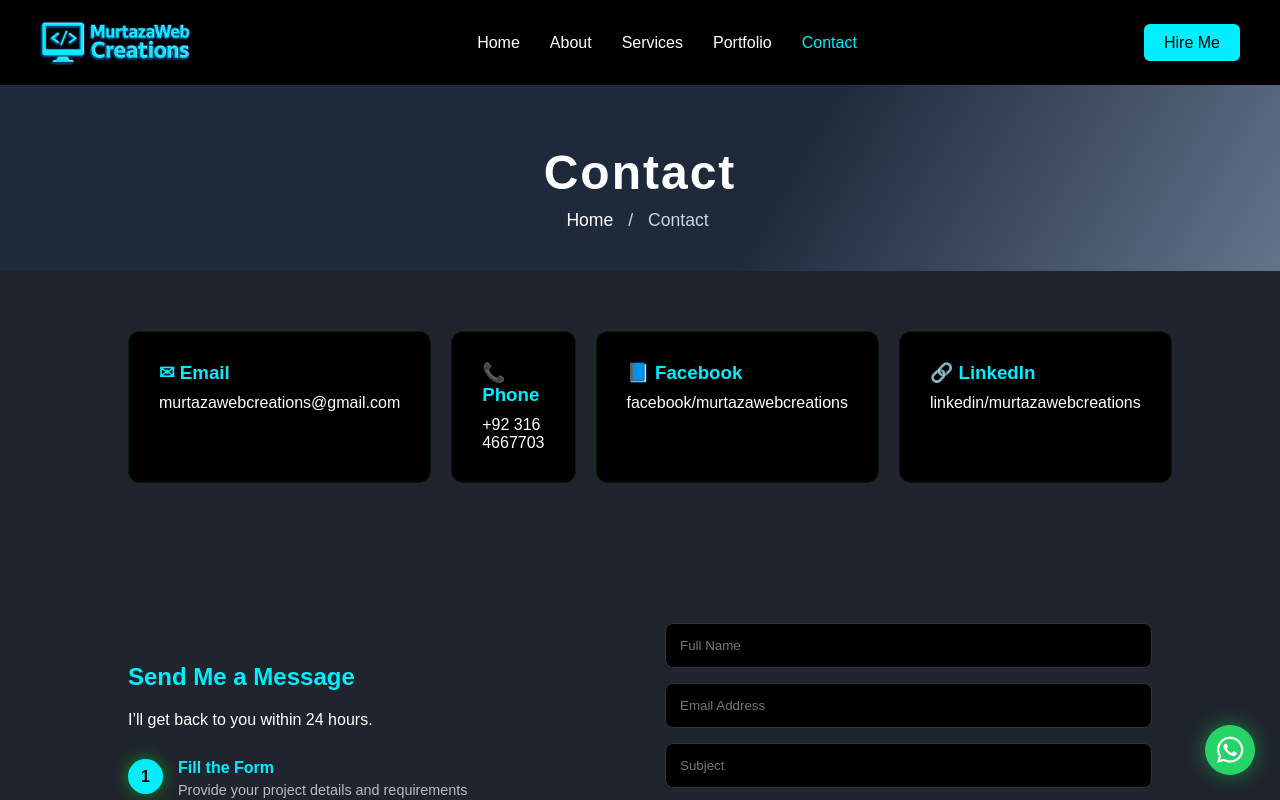
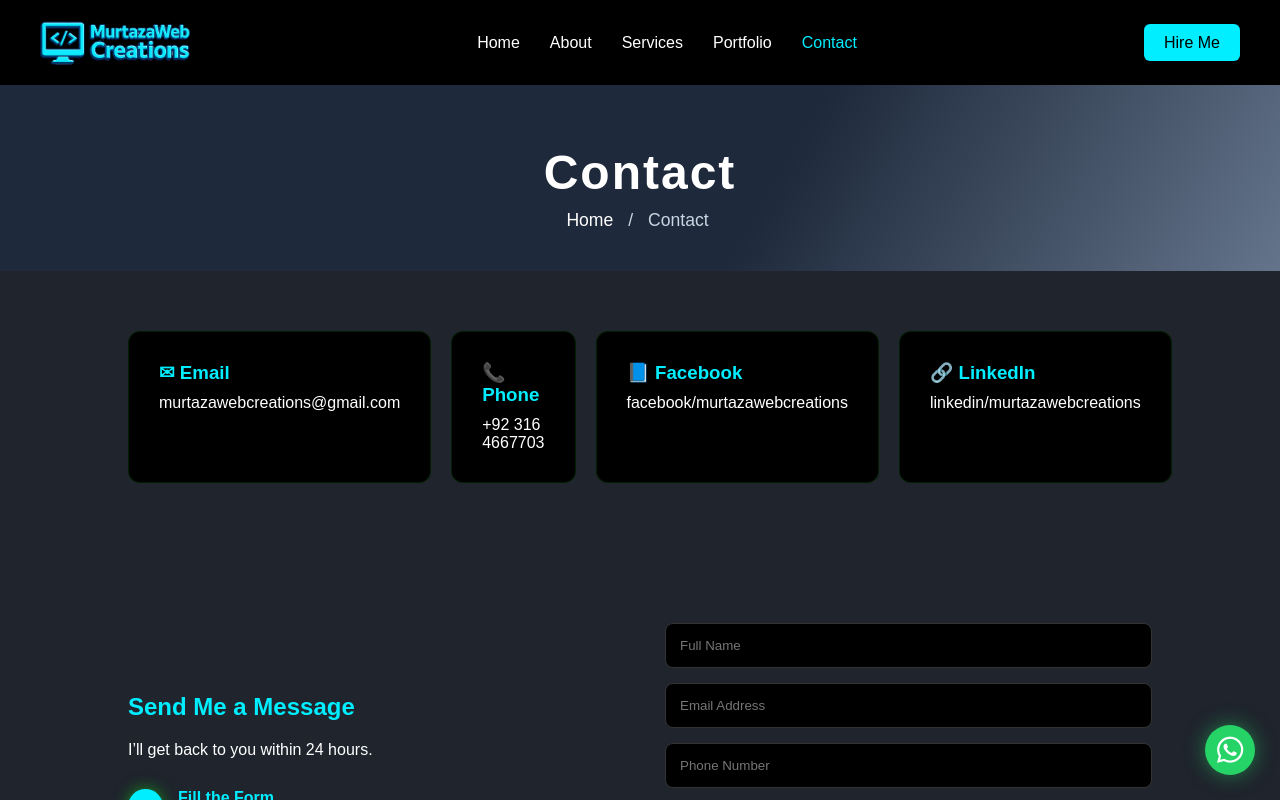
Before and after one commit to murtazawebcreations/portfolio, a React (Create React App) app: page /contact in a window 1280 px wide. Shown: the top 800 px of the page. Built offline with nearby package versions, Linux system fonts and the light colour scheme.

Commit message:
Updated portfolio

```diff
--- a/src/Contact.jsx
+++ b/src/Contact.jsx
@@ -140,8 +140,8 @@ const Contact = () => {
         <form ref={form} onSubmit={sendEmail} className="contact-form reveal">
 
           {sent && (
-            <p style={{ color: "green", marginBottom: "15px" }}>
-              ✅ Thank you! Your message has been sent successfully.
+            <p style={{ color: "#fff", marginBottom: "15px" }}>
+               Thank you! Your message has been sent successfully.✅
             </p>
           )}
 
@@ -158,6 +158,12 @@ const Contact = () => {
             placeholder="Email Address"
             required
           />
+          <input
+            type="tel"
+            name="phone"
+            placeholder="Phone Number"
+            required
+          />
 
           <input
             type="text"
@@ -169,7 +175,6 @@ const Contact = () => {
             name="message"
             placeholder="Your Message"
             rows="5"
-            required
           ></textarea>
 
           <button type="submit">Send Message</button>
```
